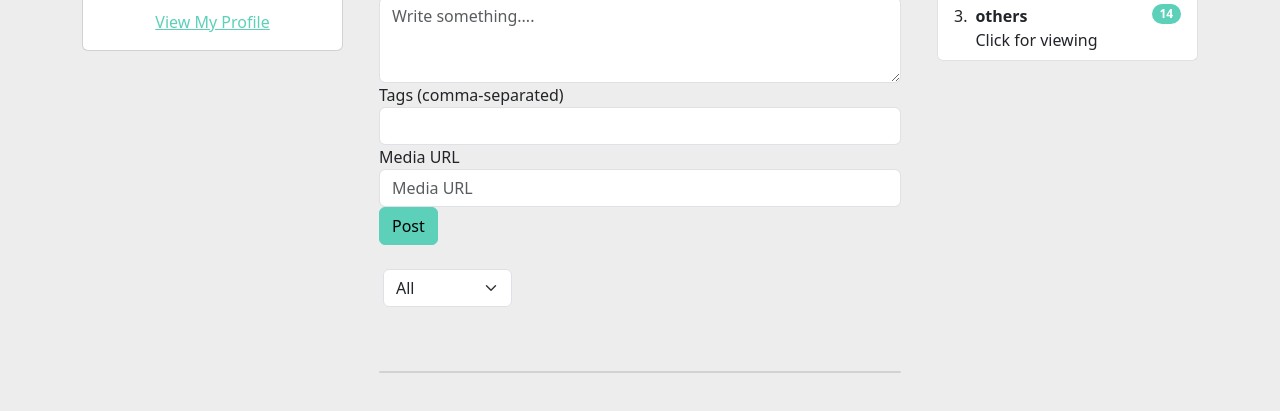
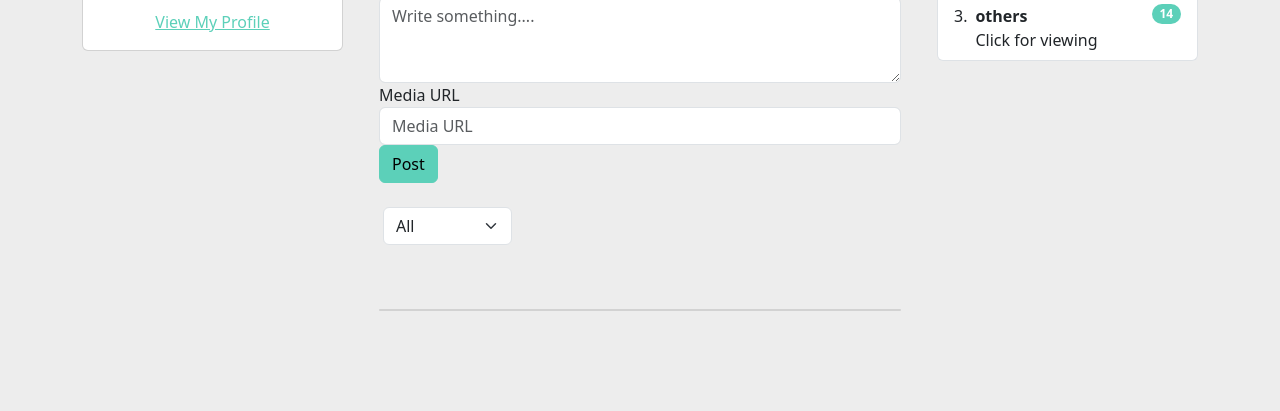
Before and after one commit to Sayed-Nabil-Habib/JS_course-assignment-, a website: page feed.html in a window 1280 px wide. Shown: the part 329-740 px from the top of the page. Drawn offline with nearby package versions, Linux system fonts and the light colour scheme.

Commit message:
post tags removed

```diff
--- a/feed.html
+++ b/feed.html
@@ -103,10 +103,7 @@
                 <label for="floatingTextarea2">Body</label>
                 <textarea class="form-control" placeholder="Write something...." id="floatingTextarea2" rows="3"></textarea>
             </div>
-            <div class="form-group">
-                <label for="postTags">Tags (comma-separated)</label>
-                <input type="text" class="form-control" id="postTags">
-            </div>
+
             <div class="form-group">
                 <label for="postMedia">Media URL</label>
                 <input type="text" class="form-control" id="postMedia" placeholder="Media URL">
--- a/feedpage.js
+++ b/feedpage.js
@@ -136,7 +136,6 @@ async function fetchAndDisplayDataFromOtherAPI(selectedFilter = 'all') {
   const accessToken = localStorage.getItem('accessToken');
   const title = document.getElementById('postTitle').value;
   const body = document.getElementById('floatingTextarea2').value;
-  const tags = document.getElementById('postTags').value.split(',');
   const media = document.getElementById('postMedia').value;
 
   if (!accessToken) {
@@ -147,7 +146,6 @@ async function fetchAndDisplayDataFromOtherAPI(selectedFilter = 'all') {
   console.log('POST Data:', {
     title,
     body,
-    tags,
     media,
   });
 
@@ -161,7 +159,6 @@ async function fetchAndDisplayDataFromOtherAPI(selectedFilter = 'all') {
       body: JSON.stringify({
         title,
         body,
-        tags,
         media,
       }),
     });
@@ -185,7 +182,6 @@ async function fetchAndDisplayDataFromOtherAPI(selectedFilter = 'all') {
 
       document.getElementById('postTitle').value = '';
       document.getElementById('floatingTextarea2').value = '';
-      document.getElementById('postTags').value = '';
       document.getElementById('postMedia').value = '';
     } else {
       console.log(`Failed to create a new post. Status code: ${response.status}`);
```
